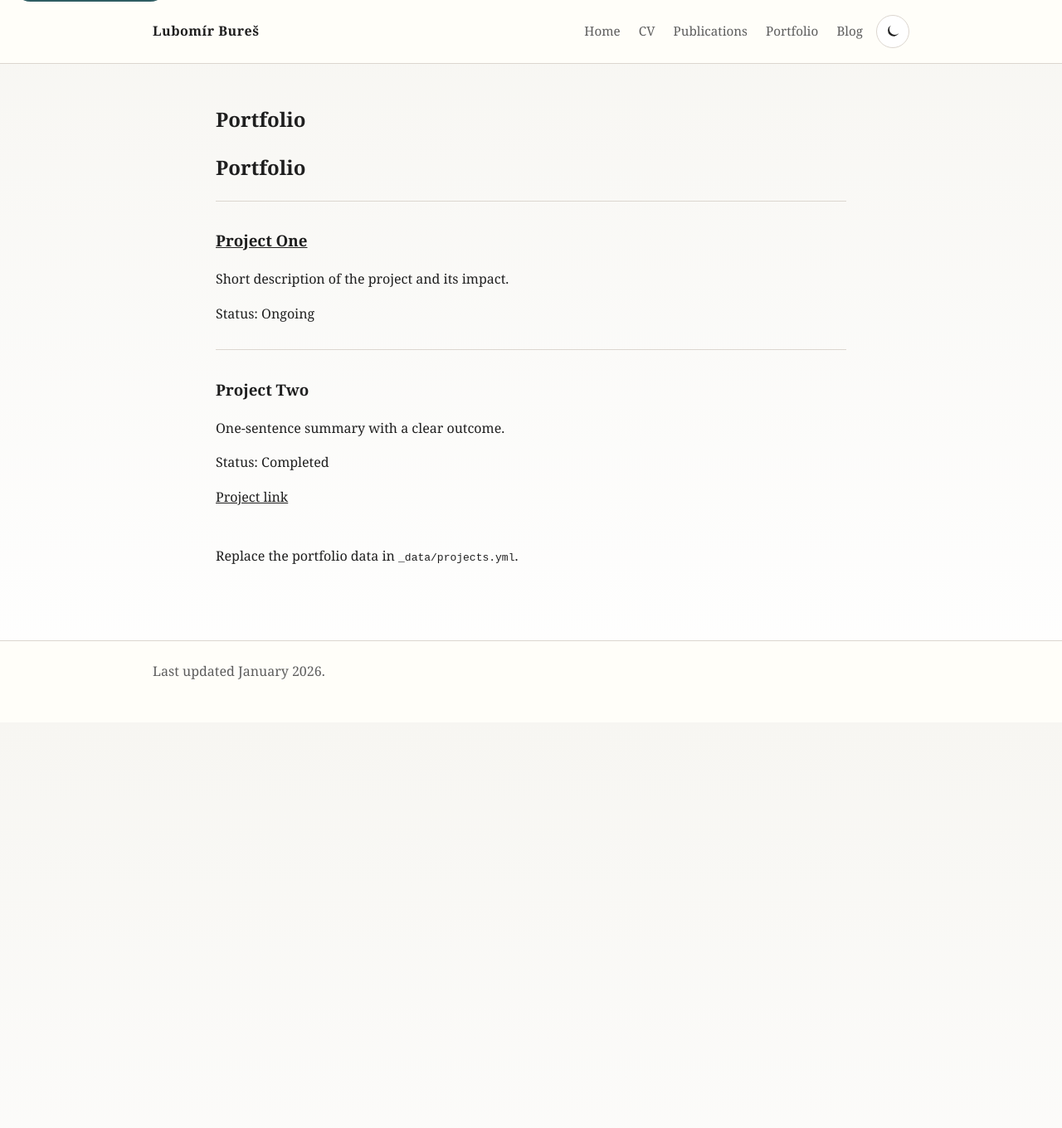
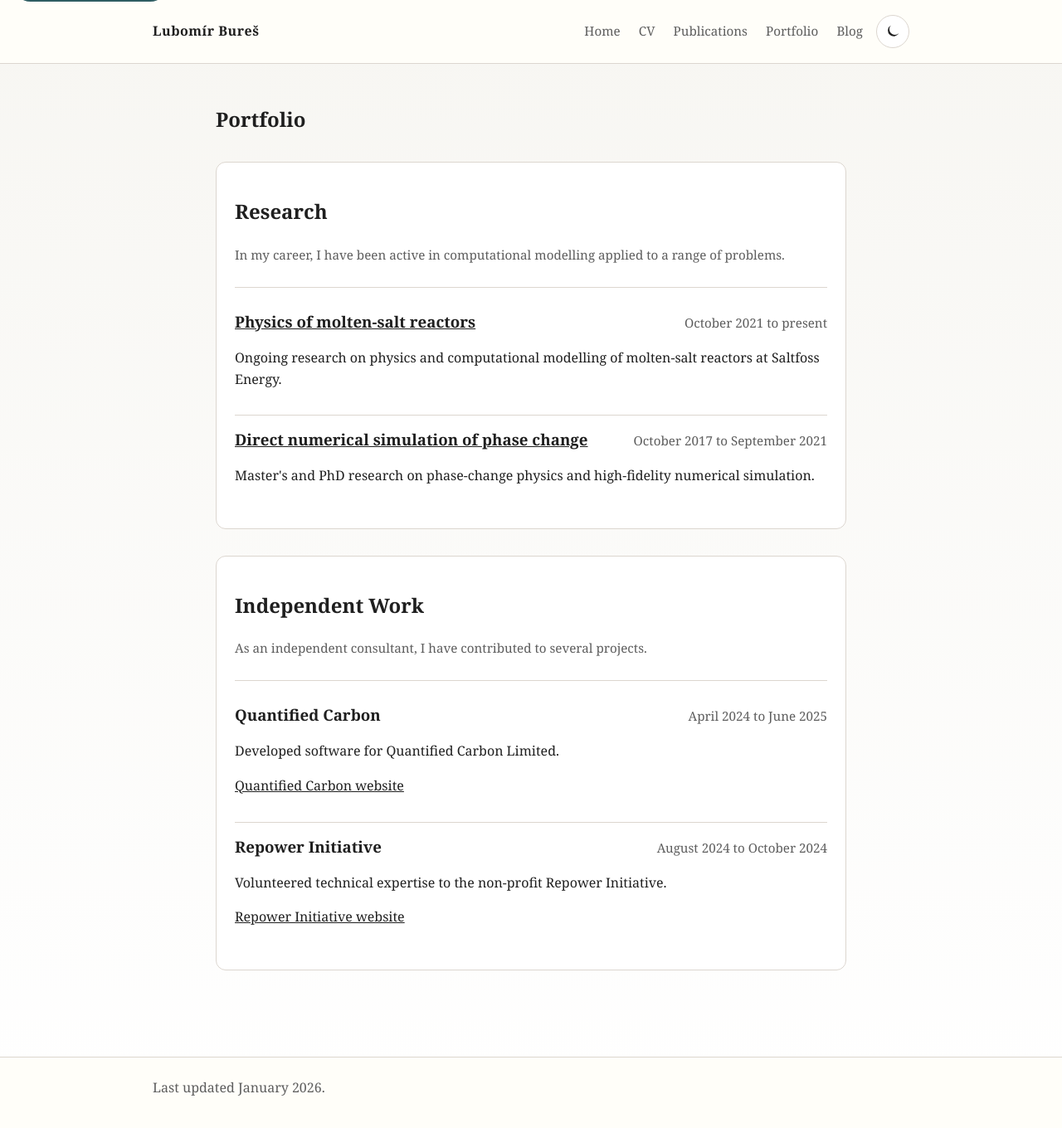
Before and after one commit to tannhorn/tannhorn.github.io, a Jekyll site: the page built from portfolio.md, in a window 1280 px wide and 1372 px high. Shown: the top 1360 px of the window at 83% size. Built offline with Jekyll 4.4.1, drawn with Linux system fonts in a browser that asks for light colours.

Commit message:
portfolio placeholders

```diff
--- a/_data/cv.yml
+++ b/_data/cv.yml
@@ -40,7 +40,7 @@ sections:
       - org: "Winterlead"
         location: "Remote"
         roles:
-          - title: "Freelance Consultant"
+          - title: "Independent Consultant"
             dates: "April 2024 to present"
             highlights_md:
               - "Provide software development, computational engineering, and consultancy services on ad hoc basis."
--- /dev/null
+++ b/_data/portfolio.yml
@@ -0,0 +1,22 @@
+- name: "Research"
+  tagline: "In my career, I have been active in computational modelling applied to a range of problems."
+  items:
+    - name: "Physics of molten-salt reactors"
+      summary: "Ongoing research on physics and computational modelling of molten-salt reactors at Saltfoss Energy."
+      status: "October 2021 to present"
+      slug: "physics-of-molten-salt-reactors"
+    - name: "Direct numerical simulation of phase change"
+      summary: "Master's and PhD research on phase-change physics and high-fidelity numerical simulation."
+      status: "October 2017 to September 2021"
+      slug: "direct-numerical-simulation-of-phase-change"
+- name: "Independent Work"
+  tagline: "As an independent consultant, I have contributed to several projects."
+  items:
+    - name: "Quantified Carbon"
+      summary: "Developed software for Quantified Carbon Limited."
+      status: "April 2024 to June 2025"
+      link: "https://www.quantifiedcarbon.com/"
+    - name: "Repower Initiative"
+      summary: "Volunteered technical expertise to the non-profit Repower Initiative."
+      status: "August 2024 to October 2024"
+      link: "https://www.repower.world/"
--- a/_data/projects.yml
+++ /dev/null
@@ -1,9 +0,0 @@
-- name: "Project One"
-  summary: "Short description of the project and its impact."
-  slug: "project-one"
-  status: "Ongoing"
-
-- name: "Project Two"
-  summary: "One-sentence summary with a clear outcome."
-  link: "#"
-  status: "Completed"
--- a/portfolio.md
+++ b/portfolio.md
@@ -3,24 +3,37 @@ layout: page
 title: Portfolio
 ---
 
-<section>
-  <h2>Portfolio</h2>
-  {% for project in site.data.projects %}
-    <div class="project-entry">
-      <h3>
-        {% if project.slug %}
-          <a href="{{ "/portfolio/" | append: project.slug | append: "/" | relative_url }}">{{ project.name }}</a>
-        {% else %}
-          {{ project.name }}
-        {% endif %}
-      </h3>
-      <p>{{ project.summary }}</p>
-      <p>Status: {{ project.status }}</p>
-      {% if project.link %}
-        <p><a href="{{ project.link }}">Project link</a></p>
+{% for category in site.data.portfolio %}
+  <section class="cv-section">
+    <div class="cv-section__header">
+      <h2>{{ category.name }}</h2>
+      {% if category.tagline %}
+        <p class="cv-meta">{{ category.tagline }}</p>
       {% endif %}
     </div>
-  {% endfor %}
-</section>
-
-<p>Replace the portfolio data in <code>_data/projects.yml</code>.</p>
+    <div class="cv-section__body">
+      {% for project in category.items %}
+        <div class="cv-entry">
+          <div class="cv-entry__header">
+            <h3 class="cv-entry__title">
+              {% if project.slug %}
+                <a href="{{ "/portfolio/" | append: project.slug | append: "/" | relative_url }}">{{ project.name }}</a>
+              {% else %}
+                {{ project.name }}
+              {% endif %}
+            </h3>
+            <span class="cv-entry__meta">{{ project.status }}</span>
+          </div>
+          <p>{{ project.summary }}</p>
+          {% if project.link %}
+            <p>
+              <a href="{{ project.link }}" target="_blank" rel="noopener noreferrer">
+                {{ project.name }} website
+              </a>
+            </p>
+          {% endif %}
+        </div>
+      {% endfor %}
+    </div>
+  </section>
+{% endfor %}
--- /dev/null
+++ b/portfolio/direct-numerical-simulation-of-phase-change/index.md
@@ -0,0 +1,22 @@
+---
+layout: page
+title: "Direct numerical simulation of phase change"
+---
+
+<p><em>Draft:</em> This page summarizes my master's and PhD research on phase-change physics, with an emphasis on direct numerical simulation and high-fidelity modeling.</p>
+
+<h2>Focus</h2>
+<p>Investigated fundamental mechanisms in phase change and boiling, using detailed numerical simulations to connect physical phenomena with measurable outcomes.</p>
+
+<h2>What I did</h2>
+<ul>
+  <li>Designed and implemented high-fidelity simulation workflows for phase-change problems.</li>
+  <li>Analyzed the resulting data to understand key drivers and sensitivities.</li>
+  <li>Translated findings into publishable insights and thesis work.</li>
+</ul>
+
+<h2>Outcomes</h2>
+<ul>
+  <li>Foundational results for my graduate thesis work.</li>
+  <li>Methods and datasets that informed later research.</li>
+</ul>
--- /dev/null
+++ b/portfolio/physics-of-molten-salt-reactors/index.md
@@ -0,0 +1,19 @@
+---
+layout: page
+title: "Physics of molten-salt reactors"
+---
+
+<p><em>Draft:</em> This page outlines my ongoing research into molten-salt reactor physics and the corresponding computational models.</p>
+
+<h2>Focus</h2>
+<p>Build and validate models that capture reactor dynamics.</p>
+
+<h2>What I do</h2>
+<ul>
+  <li>Develop and verify physics models for molten-salt systems.</li>
+</ul>
+
+<h2>Outcomes</h2>
+<ul>
+  <li>Research outputs suitable for scientific publication.</li>
+</ul>
```
